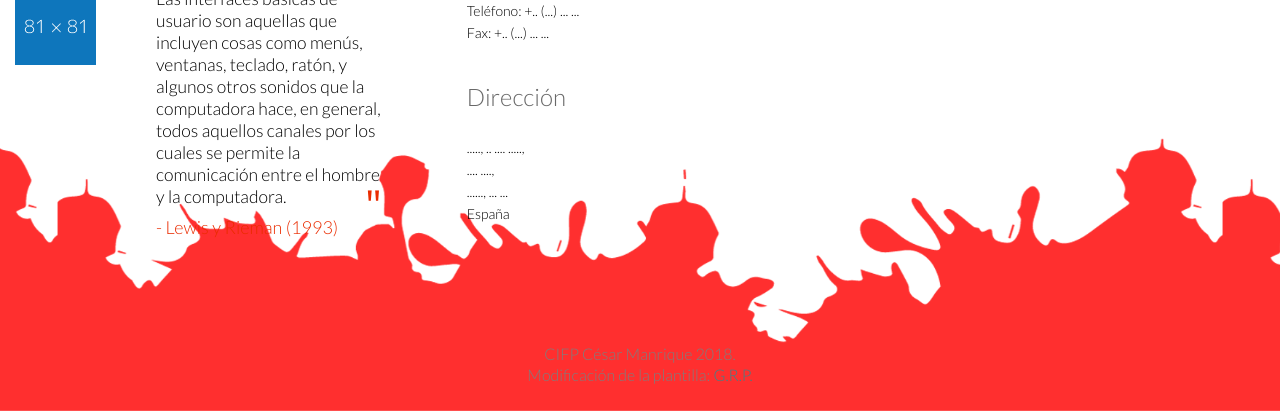
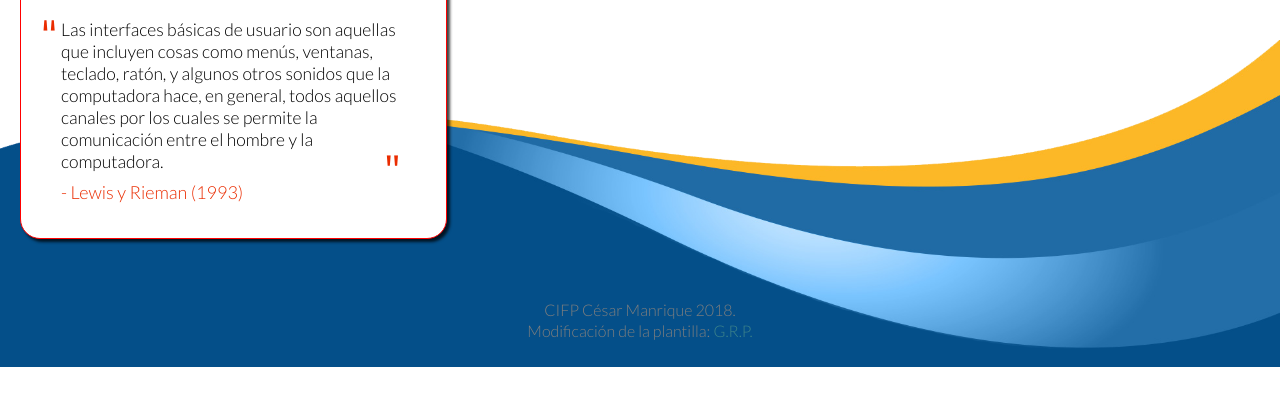
Before and after one commit to wyllmancifp/RAY-2018, a plain HTML site: page index.html in a window 1280 px wide. Shown: the part 706-1117 px from the top of the page. After the commit the page ends 1073 px from the top, so only its background shows below. Drawn offline with nearby package versions, Linux system fonts and the light colour scheme.

Commit message:
Actualización de estilos del pie común de las páginas.

```diff
--- a/script/CustomComponents/customFooter.js
+++ b/script/CustomComponents/customFooter.js
@@ -1,54 +1,20 @@
 const customFooterTem = `
 <footer id="footer">
-	<div id="footer-container" class="container">
+	<div id="footer-container" class="container" style="padding-top: 10px;">
 
 		<div class="row">
 
-			<div class="col-md-4 col-sm-6">
+			<div class="col-md-4 col-sm-6" style="background-color: #fff; border: 1px solid red; border-radius: 20px; left: 20px; top: 10px; padding-top: 10px; box-shadow: 3px 3px 3px 0px rgba(0,0,0,0.75);">
 				<div class="testimonial bottom">
 					<h2>Interfaces de usuario</h2>
 					<div class="media">
-						<div class="pull-left">
-							<a href="#"><img src="./resources/image/home/profile1.png" alt=""></a>
-						</div>
 						<div class="media-body">
 							<blockquote>Las interfaces básicas de usuario son aquellas que incluyen cosas como menús, ventanas, teclado, ratón, y algunos otros sonidos que la computadora hace, en general, todos aquellos canales por los cuales se permite la comunicación entre el hombre y la computadora.</blockquote>
 							<h3><a target="_blank" href="http://hcibib.org/tcuid/">- Lewis y Rieman (1993)</a></h3>
 						</div>
 					</div>
-					<!--
-					<div class="media">
-						<div class="pull-left">
-							<a href="#"><img src="./resources/image/home/profile2.png" alt=""></a>
-						</div>
-						<div class="media-body">
-							<blockquote>Capicola nisi flank sed minim sunt aliqua rump pancetta leberkas venison eiusmod.</blockquote>
-							<h3><a href="">- Abraham Josef</a></h3>
-						</div>
-					</div>
-					-->
 				</div>
 			</div>
-
-			<div class="col-md-3 col-sm-6">
-				<div class="contact-info bottom">
-					<h2>Contacto</h2>
-					<address>
-					E-mail: <a href="mailto:someone@example.com">...@....com</a> <br>
-					Teléfono: +.. (...) ... ... <br>
-					Fax: +.. (...) ... ... <br>
-					</address>
-
-					<h2>Dirección</h2>
-					<address>
-					....., .. .... ....., <br>
-					.... ...., <br>
-					......, ... ... <br>
-					España <br>
-					</address>
-				</div>
-			</div>
-
 
 			<div class="col-sm-12">
 				<div class="copyright-text text-center">
--- a/style/main.css
+++ b/style/main.css
@@ -387,7 +387,7 @@ ul.sub-menu {
 
 #footer {
   padding-bottom: 10px;
-  background-image: url(../resources/image/home/footer.png);
+  background-image: url(../resources/image/home/footer2.png);
   background-repeat: repeat-x;
   background-position: bottom;
   background-size: contain;
```
Also changed, not shown: resources/image/home/footer2.png (added).
